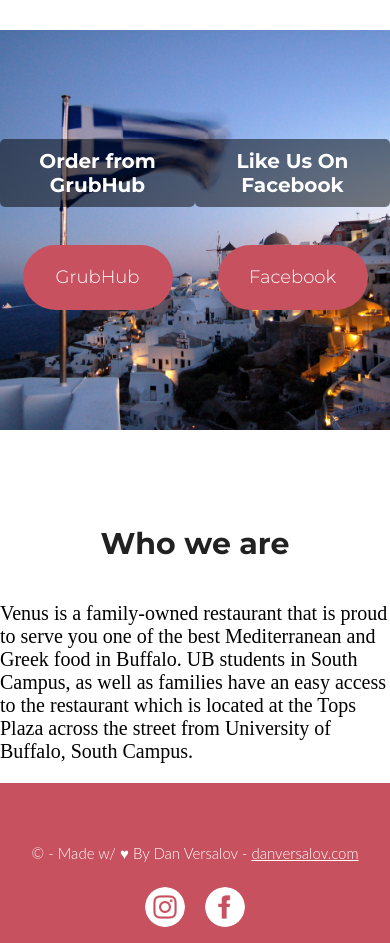
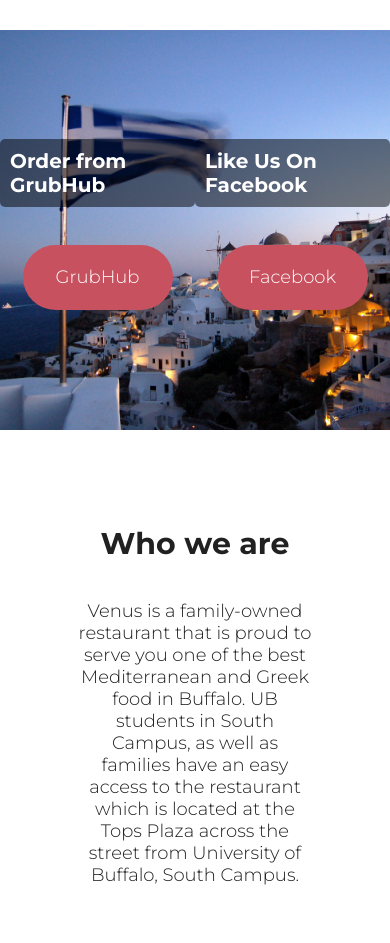
Before and after one commit to DanVersa/venuscafe, a plain HTML site: page index.html in a window 390 px wide. Shown: the part 2520-3463 px from the top of the page. Drawn offline with nearby package versions, Linux system fonts and the light colour scheme.

Commit message:
Update style.css

```diff
--- a/css/style.css
+++ b/css/style.css
@@ -485,7 +485,6 @@ html {
     background-color: rgba(0,0,0,.5);
     padding: 10px;
     border-radius: 5px;
-    text-align: center;
 
 }
 
@@ -537,13 +536,16 @@ html {
 
 }
 
-.question h4 {
+.question p {
 
     color: #212121;
     font-family: "Montserrat", Avenir, sans-serif;
     font-weight: 300;
-    font-size: 20px;
+    font-size: 18px;
     padding-bottom: 50px;
+    padding-left: 20%;
+    padding-right: 20%;
+    text-align: center;
 
 }
 
@@ -621,7 +623,7 @@ html {
     .topPage .left-col {
 
         flex-direction: column;
-        height: 350px;
+        height: 375px;
         float: none;
         width: 100%;
         align-items: center;
@@ -631,7 +633,7 @@ html {
     .topPage .right-col {
 
         flex-direction: row;
-        height: 350px;
+        height: 375px;
         float: none;
         width: 100%;
 
```
